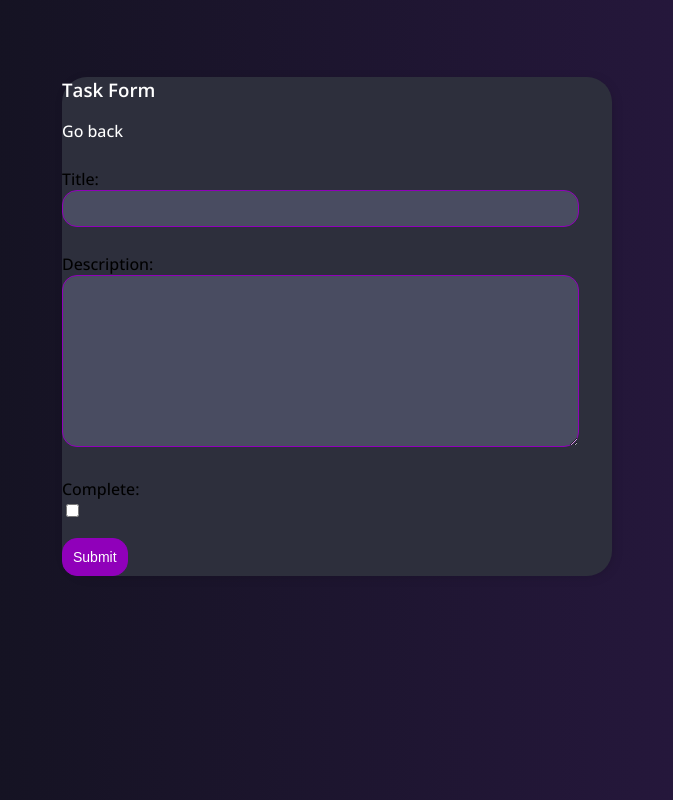
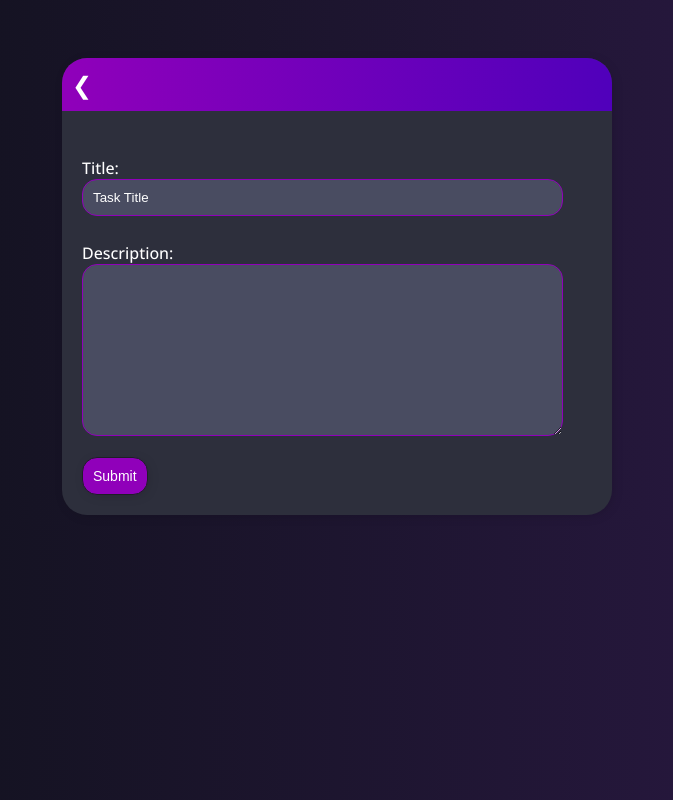
Before and after one commit to whitebbit/django-todo, a Django app: page /task-create in a window 1280 px wide. Shown: the whole page, without its empty margins (303-976 px from the left). Run offline with Django 4.2, Linux system fonts and the light colour scheme; the visitor is signed in with stand-in values (Sample User, id 1).

Commit message:
end styling

```diff
--- a/base/models.py
+++ b/base/models.py
@@ -4,7 +4,7 @@ from django.contrib.auth.models import User
 
 class Task(models.Model):
     user = models.ForeignKey(User, on_delete=models.CASCADE, null=True, blank=True)
-    title = models.CharField(max_length=200, null=True, blank=True)
+    title = models.CharField(max_length=200, null=True, blank=True, default="Task Title")
     description = models.TextField(null=True, blank=True)
     complete = models.BooleanField(default=False)
     create =  models.DateTimeField(auto_now_add=True)
--- a/base/templates/base/task_form.html
+++ b/base/templates/base/task_form.html
@@ -1,11 +1,16 @@
 {% extends "base/main.html" %}
 {% block content %}
 
-<h3>Task Form</h3>
-<a href="{%url 'tasks'%}">Go back</a>
-<form method="POST" action="">
-  {% csrf_token %} {{form.as_p}}
-  <input class="button" type="submit" value="Submit" />
-</form>
+<div class="header-bar">
+  <a id="back-link" href="{%url 'tasks'%}">&#10094;</a>
+</div>
+
+<div class="card-body">
+  <form method="POST" action="">
+    {% csrf_token %} {{form.as_p}}
+    <input class="button" type="submit" value="Submit" />
+  </form>
+</div>
+
 
 {%endblock content%}
--- a/base/urls.py
+++ b/base/urls.py
@@ -1,6 +1,6 @@
 from django.urls import path
 from . import views
-from .views import RegisterView, TaskDetail, TaskList, TaskCreate, TaskUpdate, TaskDelete, LoginViews
+from .views import RegisterView, TaskDetail, TaskList, TaskCreate, TaskUpdate, TaskDelete, LoginViews, change_task_state
 from django.contrib.auth.views import LogoutView
 
 
@@ -15,4 +15,5 @@ urlpatterns = [
     path("task-create", TaskCreate.as_view(), name="task-create"),
     path("task-update/<int:pk>/", TaskUpdate.as_view(), name="task-update"),
     path("task-delete/<int:pk>/", TaskDelete.as_view(), name="task-delete"),
+    path("task-state-update/<int:pk>/", change_task_state, name="task-state-update"),
 ]
--- a/base/views.py
+++ b/base/views.py
@@ -66,17 +66,19 @@ class TaskDetail(LoginRequiredMixin, DetailView):
 
 class TaskCreate(LoginRequiredMixin, CreateView):
     model = Task
-    fields = ["title", "description", "complete"]
+    fields = ["title", "description"]
     success_url = reverse_lazy("tasks")
 
     def form_valid(self, form: BaseModelForm) -> HttpResponse:
         form.instance.user = self.request.user
+        if not form.is_valid():
+            redirect("tasks")
         return super(TaskCreate, self).form_valid(form)
 
 
 class TaskUpdate(LoginRequiredMixin, UpdateView):
     model = Task
-    fields = "__all__"
+    fields = ["title", "description"]
     success_url = reverse_lazy("tasks")
 
 
@@ -84,3 +86,9 @@ class TaskDelete(LoginRequiredMixin, DeleteView):
     model = Task
     context_object_name = "task"
     success_url = reverse_lazy("tasks")
+
+def change_task_state(request, pk):
+    task = Task.objects.get(id=pk)
+    task.complete = not task.complete
+    task.save()
+    return redirect("tasks")
--- a/static/css/main.css
+++ b/static/css/main.css
@@ -33,11 +33,14 @@ h1, h2, h3, h3, h4, h5, h6{
     background: rgb(144,0,186);
     background: linear-gradient(90deg, rgba(144,0,186,1) 0%, rgba(80,0,187,1) 100%);
     border-radius: 25px 25px 0 0;
-
 }
 
 .header-bar h3{
     margin: 0;
+}
+
+#back-link{
+    font-size: 24px;
 }
 
 .task-wrapper{
@@ -69,6 +72,11 @@ h1, h2, h3, h3, h4, h5, h6{
     width: 20px;
     background: #494c61;
     border-radius: 50%;
+}
+
+#task-state-icon{
+   margin: 4px;
+   font-size: 15px;
 }
 
 #search-add-wrapper form{
@@ -129,9 +137,15 @@ textarea{
     background-color: #494c61;
     padding: 10px;
     width: 90%;
+    color: white;
 }
+
+input[type="checkbox"]{
+    accent-color: rgb(144,0,186);
+}
+
 .button{
-    border: 1px solid rgb(144,0,186);
+    border: 1px solid #1d1f27;
     background-color: rgb(144,0,186);
     color: white;
     padding: 10px;
@@ -139,4 +153,26 @@ textarea{
     border-radius:15px;
     cursor: pointer;
     text-decoration: none;
+    -webkit-box-shadow: 2px 2px 13px -4px rgba(0, 0, 0, 0.21);
+    box-shadow: 2px 2px 13px -4px rgba(0, 0, 0, 0.21);
 }
+
+.card-body{
+    padding: 20px;
+}
+
+#reg-log-link{
+    color: rgb(175, 0, 228);
+}
+
+label, p{
+    color: white;
+}
+
+.task-items-wrapper h3{
+    padding: 20px;
+}
+
+li{
+    color: white;
+}
```
Also changed, not shown: base/templates/base/login.html (+11 -6 lines), base/templates/base/register.html (+18 -6 lines), base/templates/base/task_confirm_delete.html (+11 -6 lines), base/templates/base/task_list.html (+5 -5 lines), test.html (deleted).
